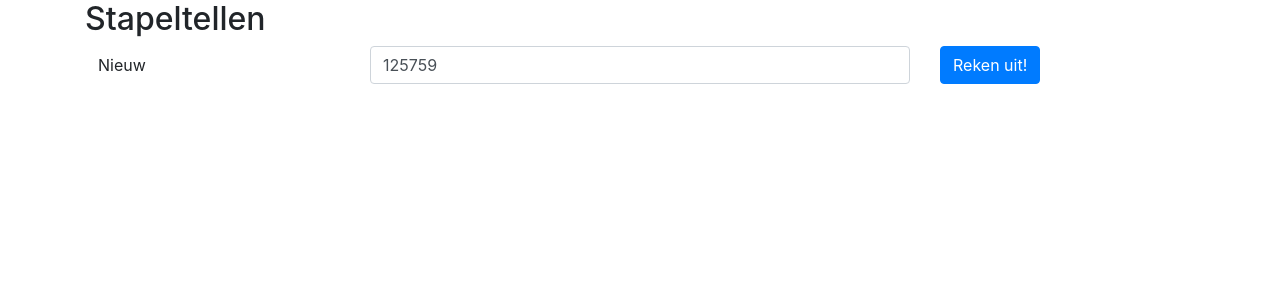
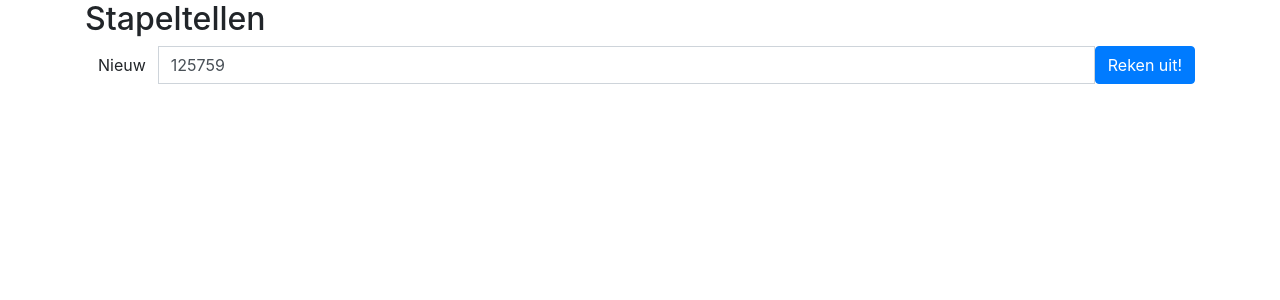
Before and after one commit to timvanelst/StapelTellen, an Angular app: page / in a window 1280 px wide. Shown: the top 300 px of the page. Built offline with nearby package versions, Linux system fonts and the light colour scheme.

Commit message:
improved styling of input

```diff
--- a/src/app/app.component.html
+++ b/src/app/app.component.html
@@ -4,14 +4,12 @@
           <h2>Stapeltellen</h2>
     </div>
   </div>
-  <div class="row">
-    <div class="col-sm-3">
+  <div class="input-group mb-3">
+    <div class="input-group-prepend">
       <input type="button" (click)="generate()" value="Nieuw" class="btn"/>
     </div>
-    <div class="col-sm-6">
-      <input type="number" [(ngModel)]="input" (keyup)="onKey($event)" (change)="clearResult()" class="form-control" />
-    </div>
-    <div class="col-sm-3">
+    <input type="number" [(ngModel)]="input" (keyup)="onKey($event)" (change)="clearResult()" class="form-control" />
+    <div class="input-group-apend">
       <input type="button" (click)="calculate()" value="Reken uit!" class="btn btn-primary" />
     </div>
   </div>
```
